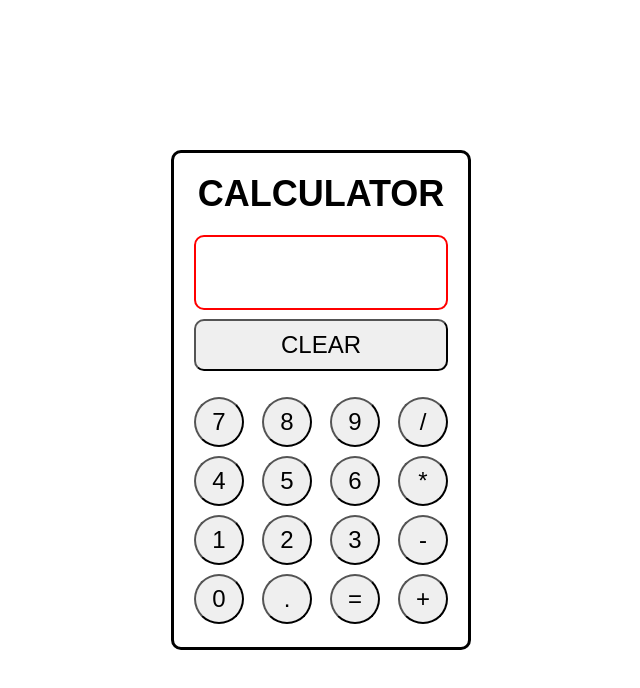
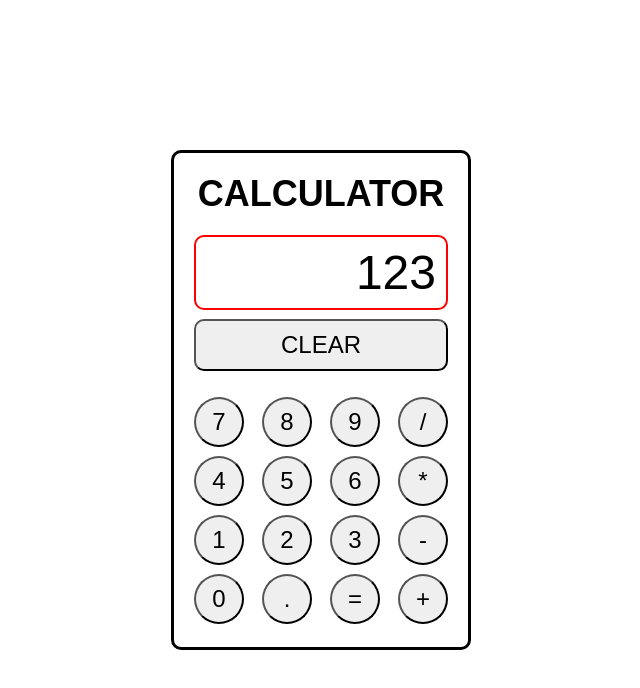
Before and after one commit to shanemcelroy/odin-calculator, a plain HTML site: page index.html in a window 1280 px wide. Shown: the whole page, without its empty margins (319-959 px from the left). Drawn offline with Linux system fonts and the light colour scheme.

Commit message:
Add dummy text to calculator screen

```diff
--- a/css/styles.css
+++ b/css/styles.css
@@ -72,6 +72,14 @@ body {
   border: 2px solid red;
   border-radius: 10px;
   height: 75px;
+  display: flex;
+  justify-content: flex-end;
+  align-items: center;
+}
+
+.screen > p {
+  font-size: 48px;
+  padding-right: 10px;
 }
 
 .title {
--- a/index.html
+++ b/index.html
@@ -12,7 +12,9 @@
         <div class="title-container">
           <h1 class="title">CALCULATOR</h1>
         </div>
-        <div class="screen"></div>
+        <div class="screen">
+          <p class="screen-text">123</p>
+        </div>
         <div class="btn-container">
           <div class="calc-btns">
             <div class="clear-btn">
```
